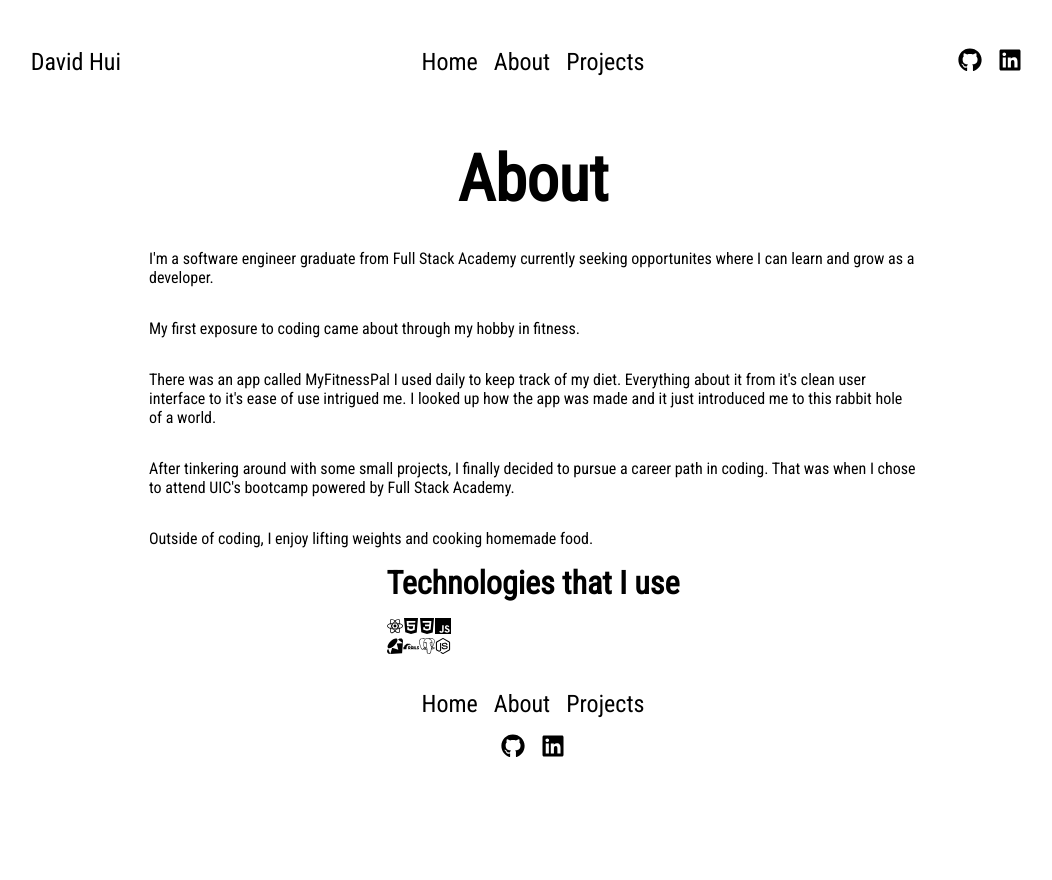
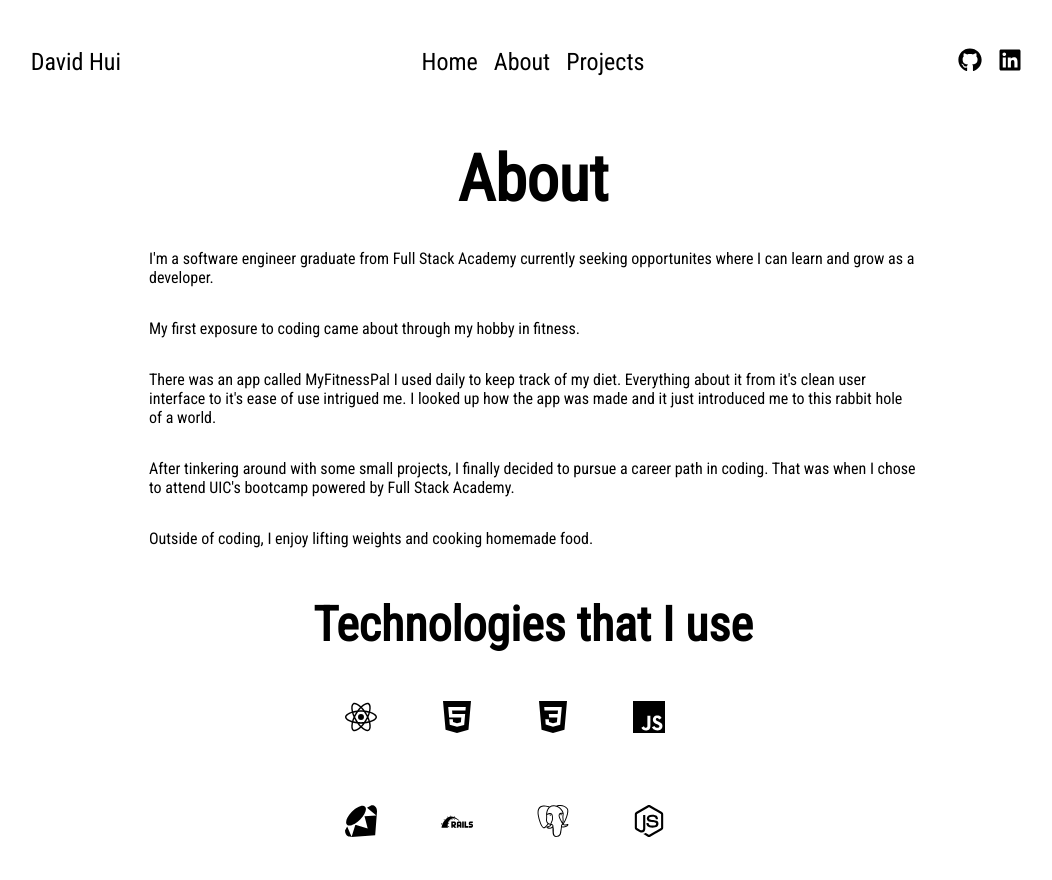
Before and after one commit to dhui0226/dhui0226.github.io, a React app: page /about in a window 1280 px wide. Shown: the top 880 px of the page, without its empty margins (107-1159 px from the left). Before the commit the page ends 800 px from the top, so only its background shows below. Built offline with nearby package versions, Linux system fonts and the light colour scheme; some packages are replaced by stand-ins of ours.

Commit message:
revert changes to language icons

```diff
--- a/src/components/About.css
+++ b/src/components/About.css
@@ -23,6 +23,21 @@ h1 {
     margin: 1rem;
 }
 
+.technologiesContainer {
+    margin: 2rem;
+    font-size: 2rem;
+    justify-content: center;
+}
+
+.technologiesContainer h2 {
+    font-size: 3rem;
+    text-align: center;
+}
+
+.technologiesContainer svg {
+    padding: 2rem;
+}
+
 @media (max-width: 460px) {
     .aboutContainer {
         padding: 0 .5rem 0 .5rem;
--- a/src/components/Home.css
+++ b/src/components/Home.css
@@ -25,3 +25,9 @@ h2 {
 .homeContainer > p {
     font-size: 1.25rem;
 }
+
+@media (max-width: 460px) {
+    .homeContainer > p {
+        padding: 0 1rem 0 1rem;
+    }
+}
--- a/src/components/Home.js
+++ b/src/components/Home.js
@@ -1,6 +1,5 @@
 import './Home.css'
 import Image from './images/me.jpg'
-import { SiReact, SiHtml5, SiCss3, SiJavascript, SiRuby, SiRails, SiPostgresql, SiNodeDotJs } from 'react-icons/si'
 
 const Home = () => {
     return (
```
